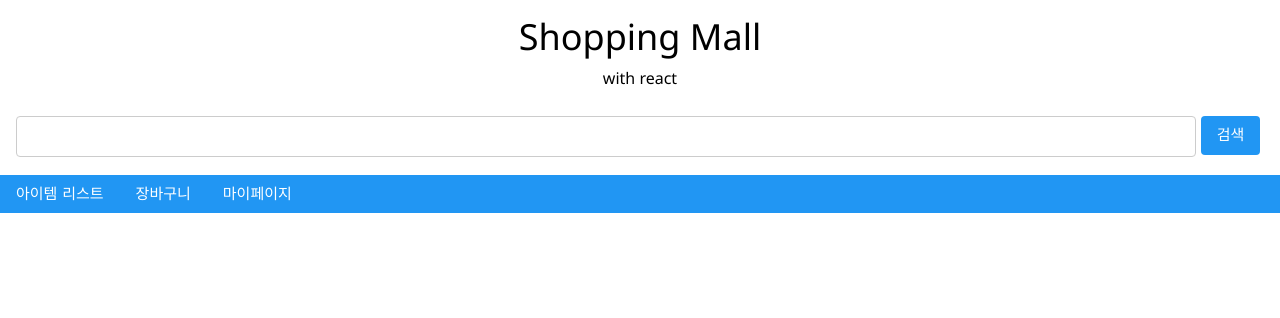
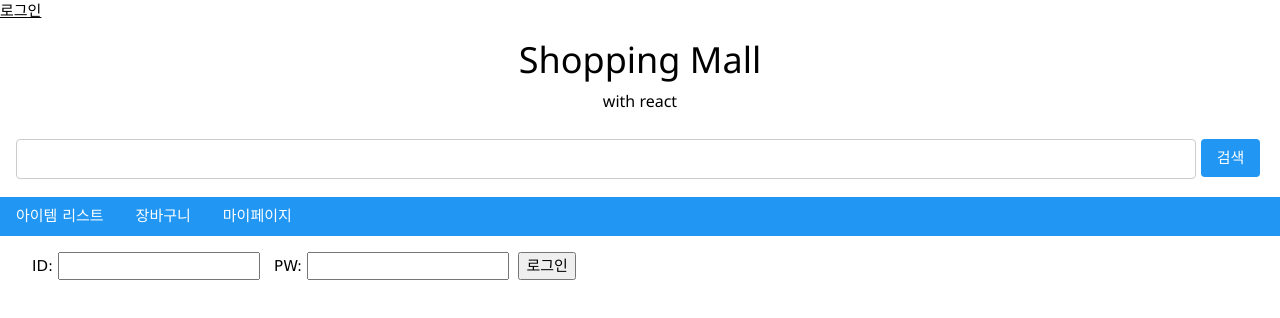
Before and after one commit to ojwman/react-shopping-mall, a React (Create React App) app: page /user/login in a window 1280 px wide. Shown: the top 318 px of the page. Built offline with nearby package versions, Linux system fonts and the light colour scheme.

Commit message:
add login

```diff
--- a/src/App.js
+++ b/src/App.js
@@ -6,6 +6,7 @@ import SearchBox from "./components/SearchBox";
 import Main from "./components/Main";
 import Shop from "./components/Shop";
 import MyPage from "./components/MyPage/MyPage";
+import User from "./components/User";
 import { BrowserRouter, Link, Route } from "react-router-dom";
 
 class App extends Component {
@@ -21,6 +22,9 @@ class App extends Component {
     return (
       <BrowserRouter>
         <div className="root">
+          <Link className="" to="/user/login">
+              로그인
+          </Link>
           <Top title="Shopping Mall" sub="with react"></Top>
           <SearchBox
             onSetValue={value => {
@@ -57,6 +61,7 @@ class App extends Component {
             <Route exact path="/" component={Main} />
             <Route path="/shop/:name" component={Shop} />
             <Route path="/mypage/:name" component={MyPage} />
+            <Route path="/user/:name" component={User} />
           </article>
         </div>
       </BrowserRouter>
--- /dev/null
+++ b/src/components/User.js
@@ -0,0 +1,17 @@
+import React, { Component } from "react";
+import Login from "./User/Login";
+import NotFound from "./Error/NotFound";
+
+class User extends Component {
+  render() {
+    console.log("User render");
+    var name = this.props.match.params.name;
+    if (name === "login") {
+      return <Login />;
+    } else {
+      return <NotFound />;
+    }
+  }
+}
+
+export default User;
--- /dev/null
+++ b/src/components/User/Login.js
@@ -0,0 +1,59 @@
+import React, { Component } from 'react';
+
+class Login extends Component {
+    render() {
+      console.log('Login render');
+
+      return (
+        <article className="w3-container w3-padding-16">
+          ID: <input id="loginId" /> &nbsp;
+          PW: <input id="loginPassword" /> &nbsp;
+            <button onClick={() => {
+                this.login();
+            }}>로그인</button>
+        </article>
+      );
+    }
+
+    login() {
+        var oData = {
+            id: document.getElementById("loginId").value,
+            password: document.getElementById("loginPassword").value
+        };
+
+        var oOption = {
+            method: 'POST', // *GET, POST, PUT, DELETE, etc.
+            mode: 'cors', // no-cors, cors, *same-origin
+            cache: 'no-cache', // *default, no-cache, reload, force-cache, only-if-cached
+            //credentials: 'same-origin', // include, *same-origin, omit
+            headers: {
+                'Content-Type': 'application/json',
+                // 'Content-Type': 'application/x-www-form-urlencoded',
+            },
+            redirect: 'follow', // manual, *follow, error
+            referrer: 'no-referrer', // no-referrer, *client
+            body: JSON.stringify(oData), // body data type must match "Content-Type" header
+        };
+
+        fetch('http://localhost:9090/user/login', oOption).then((res) => {
+            if (res.status === 200) {
+                res.text().then((text) => {
+                    var oResult = JSON.parse(text);
+
+                    if (oResult.bUser === true) {
+                        alert("is User");
+
+                        var token = res.headers.get("token");
+                        window.localStorage.setItem("token", token);
+                    } else {
+                        alert("no User");
+                    }
+                });
+            } else {
+                alert(res.statusText);
+            }
+        }).catch(err => alert(err));
+    }
+  }
+
+export default Login;
```
